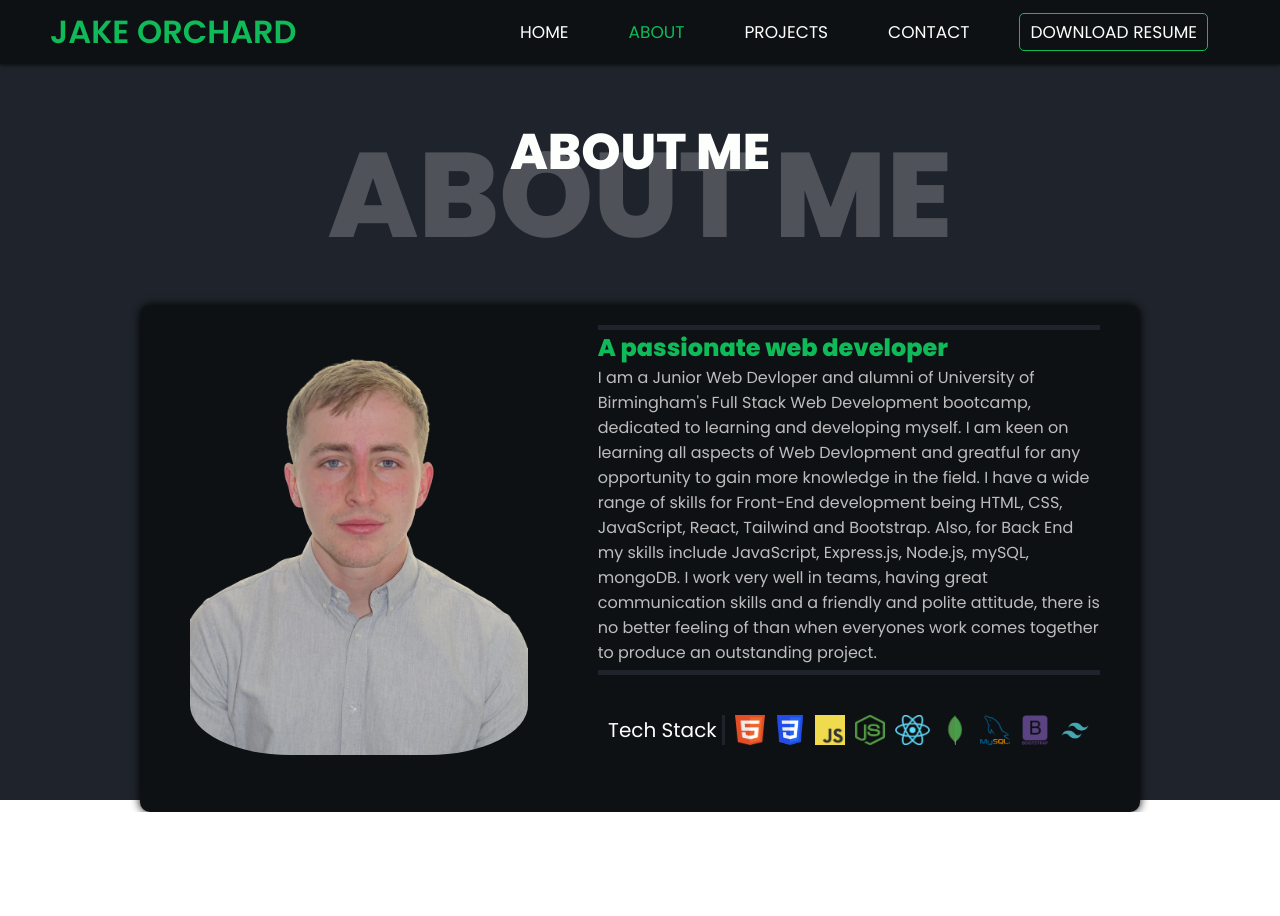
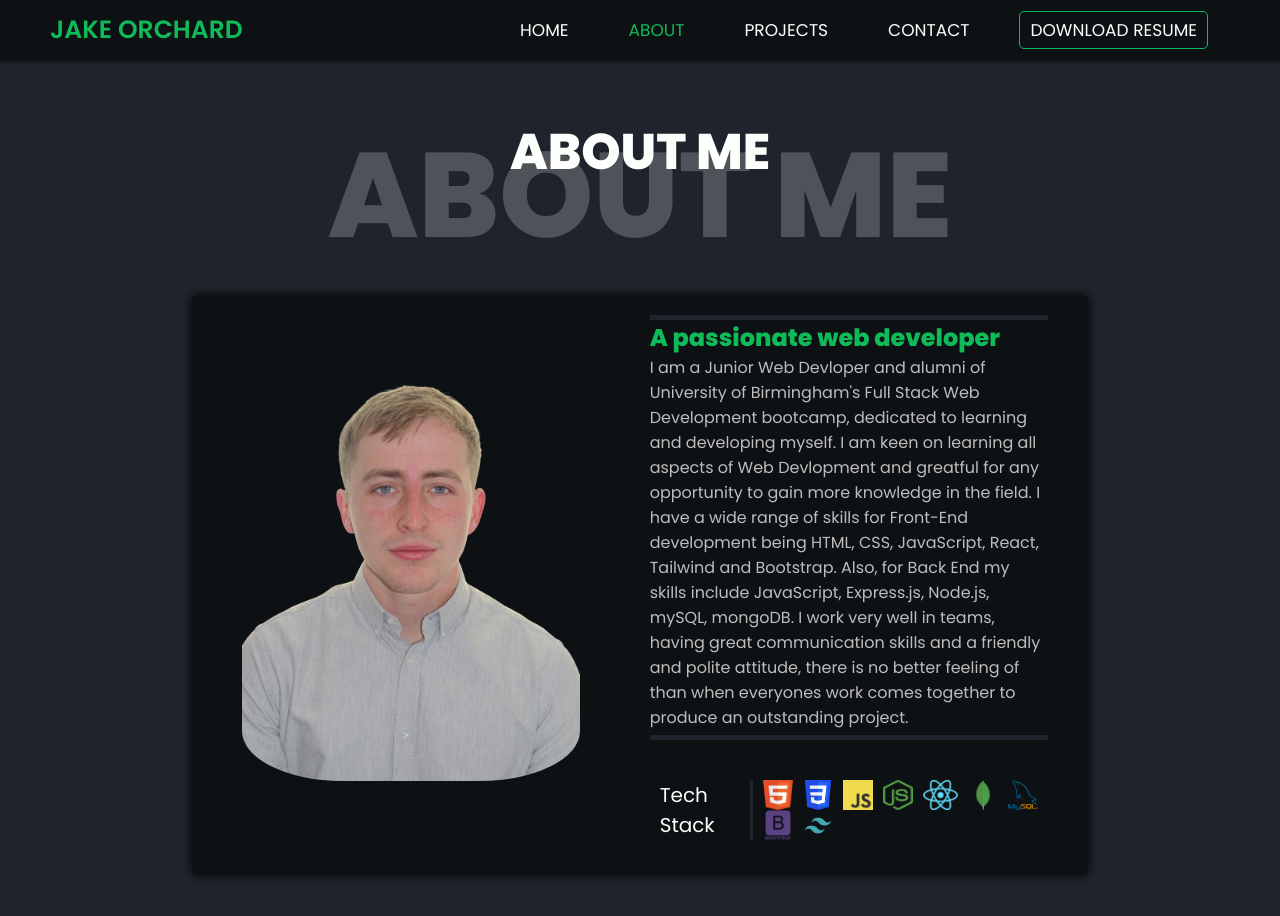
Before and after one commit to Jake-Orch/Portfolio-mk3, a React (Create React App) app: page /Portfolio-mk3/about in a window 1280 px wide. Shown: the top 916 px of the page. Before the commit the page ends 812 px from the top, so only its background shows below. Built offline with nearby package versions, Linux system fonts and the light colour scheme.

Commit message:
container resizing on all pages

```diff
--- a/src/components/ContactMethod/contactmethod.css
+++ b/src/components/ContactMethod/contactmethod.css
@@ -2,8 +2,8 @@
   display: flex;
   flex-direction: row;
   justify-content: start;
-  height: 100px;
-  width: 300px;
+  height: 75px;
+  width: 250px;
   border: 1px solid var(--color-one);
   border-radius: 5px;
   padding: 10px 20px 10px 20px;
@@ -38,16 +38,30 @@
 }
 
 .contactm_body h3 {
+  font-size: 15px;
   font-weight: 400;
   color: var(--color-one);
 }
 
 .contactm_body p {
   font-weight: 600;
-  font-size: 15px;
+  font-size: 12px;
 }
 
 .contactm_value {
   color: var(--color-two);
   font-weight: 200;
 }
+
+@media only screen and (min-width: 750px){
+  .contactm_container {
+    height: 100px;
+    width: 300px;
+  }
+  .contactm_body h3 {
+    font-size: 18px;
+  }
+  .contactm_body p {
+    font-size: 15px;
+  }
+}
--- a/src/components/Header/header.css
+++ b/src/components/Header/header.css
@@ -3,7 +3,7 @@
   justify-content: space-between;
   position: fixed;
   z-index: 2;
-  height: var(--header-height);
+  height: 60px;
   width: 100%;
   padding: 10px;
   background-color: var(--bg-colortwo);
@@ -18,6 +18,7 @@
 .header_name {
   font-family: var(--font);
   font-weight: 600;
+  font-size: 20px;
   color: var(--color-one);
   text-transform: uppercase;
 }
@@ -28,7 +29,7 @@
 }
 
 #active svg {
-  color: var(--color-one) !important;
+  color: var(--color-one);
 }
 
 @media only screen and (min-width: 750px) {
@@ -36,4 +37,9 @@
 .header_name_container {
   margin: 0 0 0 40px;
 }
+
+.header_name {
+  font-size: 25px;
 }
+
+}
--- a/src/components/Title/title.css
+++ b/src/components/Title/title.css
@@ -43,7 +43,6 @@
 
 @media only screen and (min-width: 1100px) {
   .page_title {
-    height: 180px;
     padding-top: 40px;
   }
 
--- a/src/containers/About/About.jsx
+++ b/src/containers/About/About.jsx
@@ -5,10 +5,15 @@ import { Portrait, Info, Title } from "../../components";
 const About = () => {
   return (
     <div className="about_container">
+      <div>
+
+      </div>
       <Title name={"About Me"} />
-      <div className="about_box">
-        <Portrait cl={"about_portrait"}/>
-        <Info />
+      <div className="container">
+        <div className="about_box">
+          <Portrait cl={"about_portrait"} />
+          <Info />
+        </div>
       </div>
     </div>
   );
--- a/src/containers/About/about.css
+++ b/src/containers/About/about.css
@@ -1,8 +1,10 @@
 .about_container {
   display: flex;
   flex-direction: column;
+  justify-content: center;
   align-items: center;
-  height: min-content;
+  font-family: var(--font);
+  color: var(--color-two);
 }
 
 .about_box {
@@ -11,8 +13,8 @@
   justify-content: center;
   flex-direction: column;
   height: min-content;
-  margin: 50px 30px 20px 30px;
-  border-radius: 10px;
+  margin-bottom: 70px;
+  border-radius: 5px;
   background-color: var(--bg-colortwo);
   font-family: var(--font);
   color: var(--color-two);
@@ -20,12 +22,8 @@
 }
 
 @media only screen and (min-width: 1100px) {
-  .about_container {
-    height: var(--page-height);
-  }
   .about_box {
     flex-direction: row;
     justify-content: space-between;
-    width: 1000px;
   }
 }
--- a/src/containers/Contact/Contact.jsx
+++ b/src/containers/Contact/Contact.jsx
@@ -7,7 +7,8 @@ const Contact = () => {
   return (
     <div className="contact_container">
       <Title name={"Contact"} />
-      <div className="contact_body">
+      <div className="container contact_body">
+        <div className="contact_box">
           <div className="contact_form">
             <Form />
           </div>
@@ -25,6 +26,7 @@ const Contact = () => {
           </div>
         </div>
       </div>
+    </div>
   );
 };
 
--- a/src/containers/Contact/contact.css
+++ b/src/containers/Contact/contact.css
@@ -5,15 +5,14 @@
   height: min-content;
 }
 
-.contact_body {
+.contact_box {
   display: flex;
   align-items: center;
-  justify-content: center;
+  justify-content: space-around;
   flex-direction: column;
   height: min-content;
-  margin: 50px 30px 20px 30px;
   padding: 50px;
-  border-radius: 10px;
+  border-radius: 5px;
   background-color: var(--bg-colortwo);
   font-family: var(--font);
   color: var(--color-two);
@@ -21,23 +20,20 @@
 }
 
 .contact_methods {
-  height: 100%;
-  width: 100%;
   display: flex;
   flex-direction: column;
   align-items: center;
   justify-content: space-around;
 }
 
-@media only screen and (min-width: 1000px) {
+@media only screen and (min-width: 1200px) {
   .contact_container {
     height: var(--page-height);
   }
 
-  .contact_body {
+  .contact_box {
     flex-direction: row;
-    justify-content: space-between;
-    width: 900px;
+    justify-content: space-around;
   }
 
   .contact_methods {
--- a/src/containers/Home/Home.jsx
+++ b/src/containers/Home/Home.jsx
@@ -4,7 +4,7 @@ import "./home.css";
 
 const Home = () => {
     return (
-        <div className="home_container">
+        <div className="container home_container">
             <Welcome />
             <Portrait cl={"home_portrait"} />
         </div>
--- a/src/containers/Projects/Projects.jsx
+++ b/src/containers/Projects/Projects.jsx
@@ -10,7 +10,7 @@ const Projects = () => {
       <div className="projects_header">
         <Title name={"Projects"} />
       </div>
-      <div className="container projects_project_container">
+      <div className="container projects_body_container">
         {projects.map((project, index) => (
           <Project
             key={index}
--- a/src/containers/Projects/projects.css
+++ b/src/containers/Projects/projects.css
@@ -12,7 +12,7 @@
   width: 80%;
 }
 
-.projects_project_container {
+.projects_body_container {
   display: flex;
   flex-direction: column;
   width: 100%;
--- a/src/index.css
+++ b/src/index.css
@@ -2,7 +2,6 @@
   --font: "Poppins", sans-serif;
   --bg-color: #1f242c;
   --bg-colortwo: #0e1114;
-  --header-height: 8vh;
   --page-height: 100vh;
   --page-half: 46vh;
   --color-one: #0fba58;
@@ -24,5 +23,12 @@
 }
 
 .container {
-  padding: 10% 15% 0 15%;
+  width: 100%;
+  padding: 7% 10% 0 15%;
 }
+
+@media only screen and (min-width: 750px) {
+  .container {
+  padding: 7% 15% 0 15%;
+  }
+}
```
Lines whose indentation alone changed are shown as unchanged.
